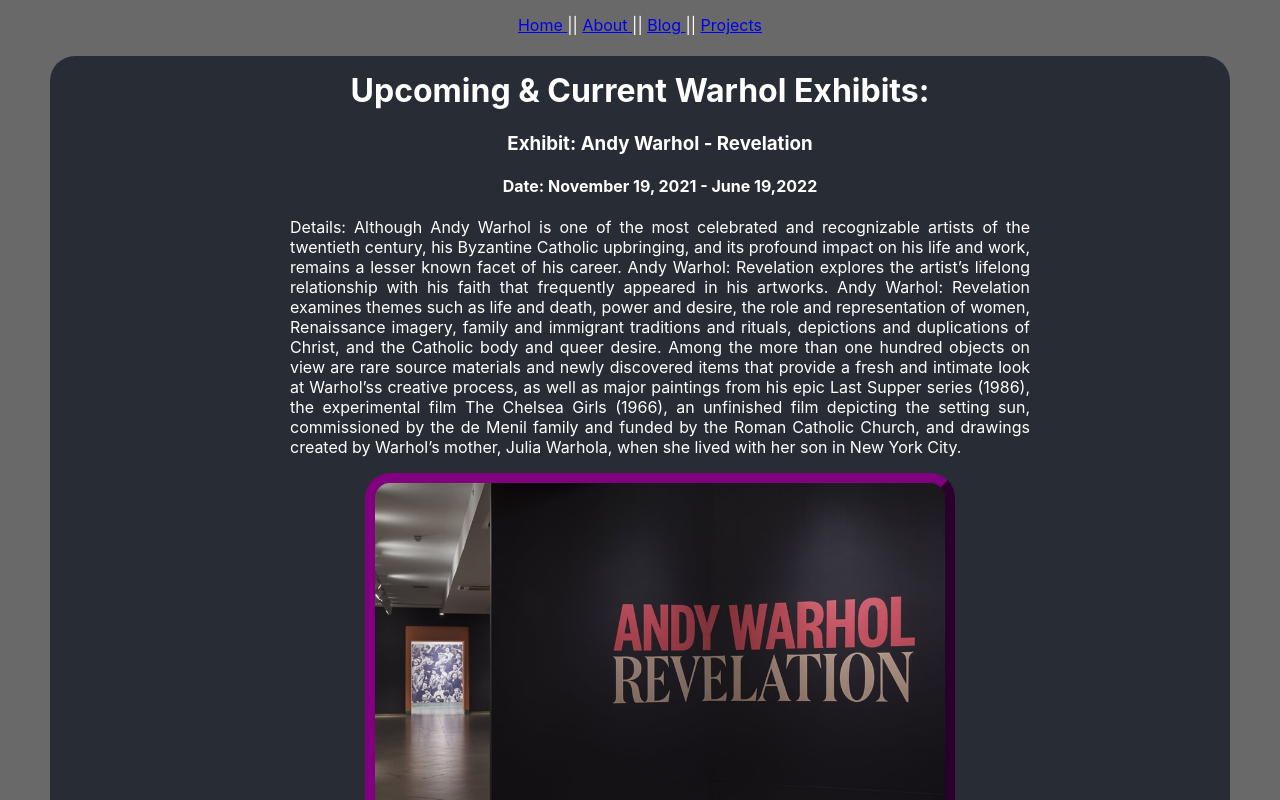
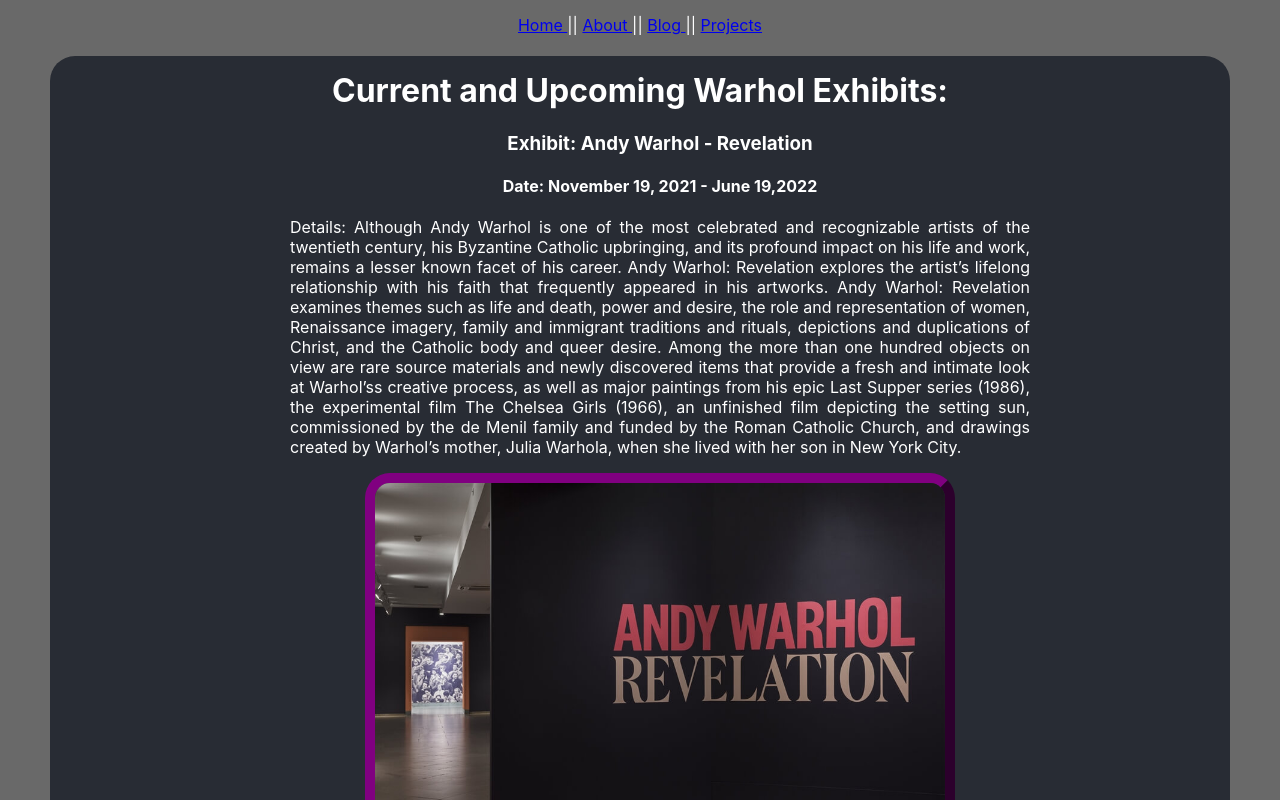
Before and after one commit to WDI-SEA/react-router-portfolio, a React (Create React App) app: page /blog in a window 1280 px wide. Shown: the top 800 px of the page. Built offline with nearby package versions, Linux system fonts and the light colour scheme.

Commit message:
More typos fixed

```diff
--- a/src/components/Blog.jsx
+++ b/src/components/Blog.jsx
@@ -16,7 +16,7 @@ const Blog = (props) => {
 
     return (
         <div className="Blog">
-            <h1> Upcoming & Current Warhol Exhibits: </h1>
+            <h1> Current and Upcoming Warhol Exhibits: </h1>
             {post}
         </div>
     );
```
